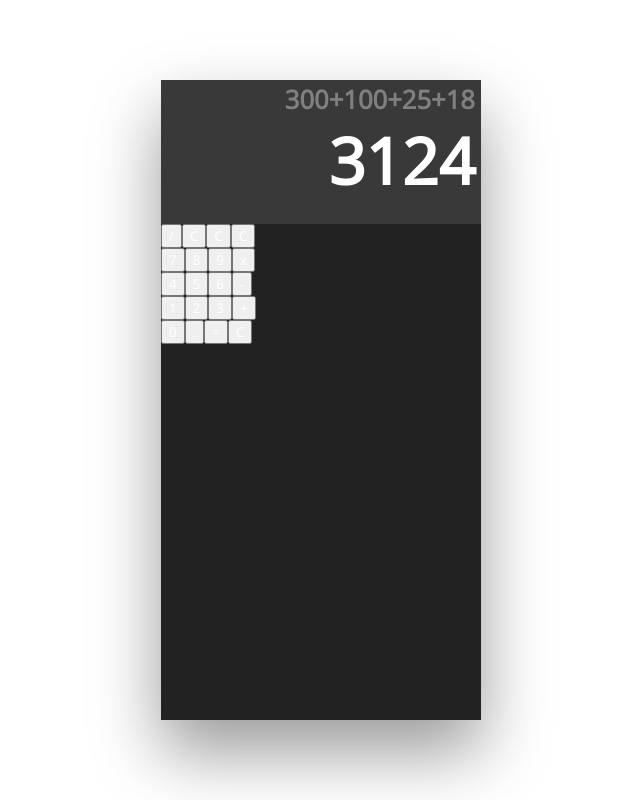
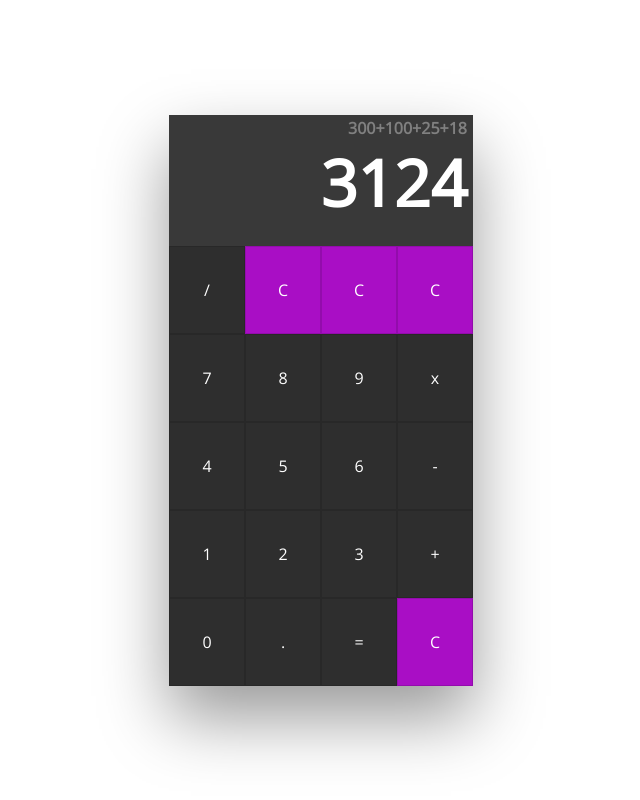
Before and after one commit to Alessag/react-calculator, a React (Create React App) app: page / in a window 1280 px wide. Shown: the whole page, without its empty margins (319-959 px from the left). Built offline with nearby package versions, Linux system fonts and the light colour scheme.

Commit message:
Keypad styles

```diff
--- a/src/styles/styles.css
+++ b/src/styles/styles.css
@@ -14,8 +14,7 @@
 }
 
 .calculator {
-  height: 80vh;
-  width: 25%;
+  width: 38vh;
   box-shadow: 0 2rem 4rem rgba(0, 0, 0, 0.4);
   background-color: #222;
 }
@@ -30,7 +29,6 @@
 
 .operation-screen {
   color: grey;
-  font-size: 2vw;
   font-weight: 600;
   display: flex;
   justify-content: flex-end;
@@ -41,3 +39,46 @@
   background-color: #393939;
   padding: 2px 6px 20px 0;
 }
+
+#buttons {
+  background-color: black;
+  height: 55vh;
+  width: 100%;
+}
+
+#buttons .row {
+  height: 11vh;
+  width: 100%;
+  display: flex;
+  color: white;
+  overflow: hidden;
+}
+
+#buttons .btn {
+  background-color: #2e2e2e;
+  width: 25%;
+  /* height: 80%; */
+  font-size: 1rem;
+  font-family: inherit;
+  border: 1px solid #00000021;
+  outline: none;
+  display: flex;
+  justify-content: center;
+  align-items: center;
+  transition: all 0.1s;
+}
+
+#buttons .btn:hover {
+  background-color: #3a3737;
+  transform: scale(1.2);
+}
+
+#buttons .large {
+  width: 50%;
+  background-color: #278ba9;
+  color: white;
+}
+
+#buttons #clear {
+  background-color: #a90ec5;
+}
```
